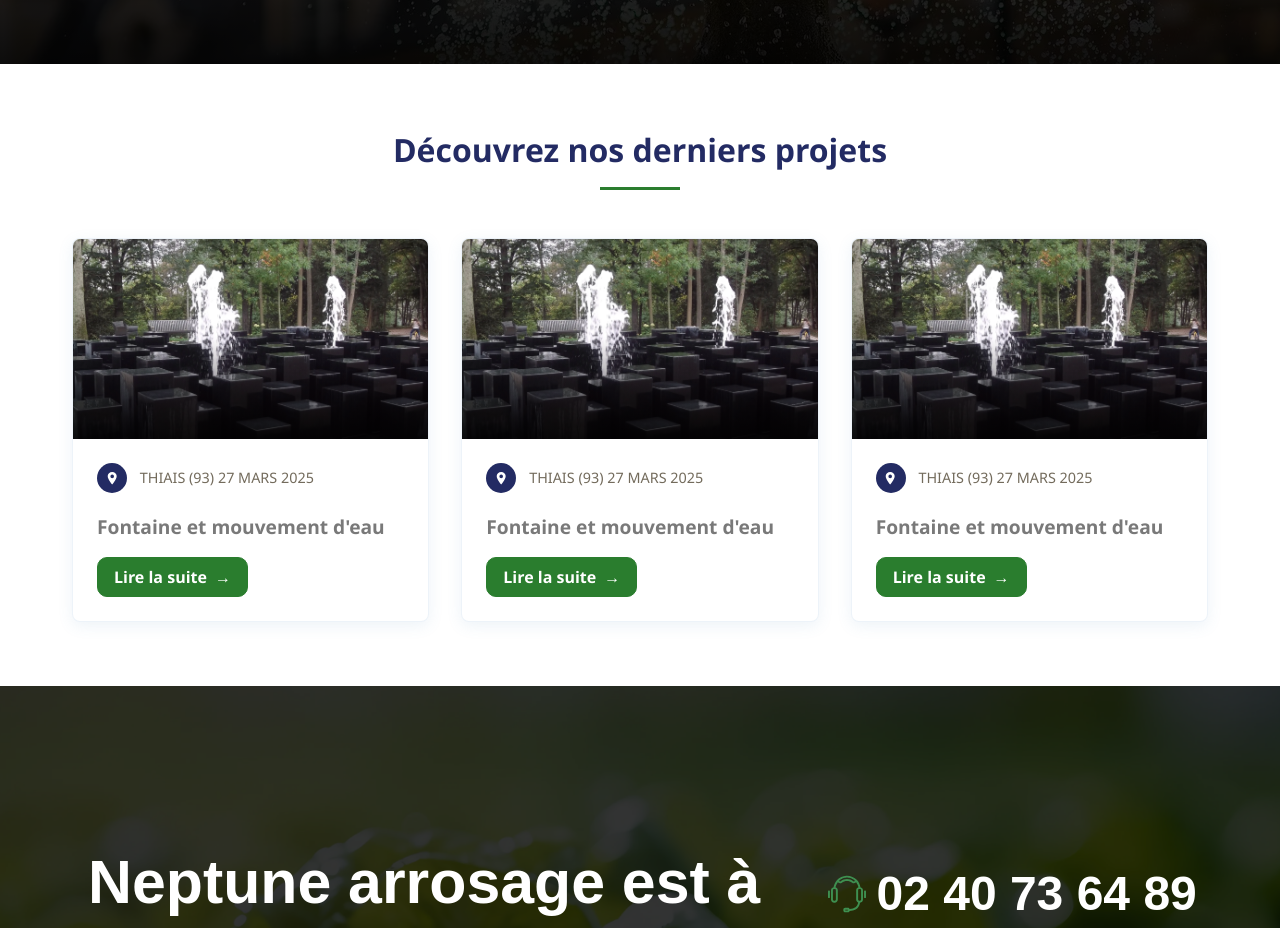
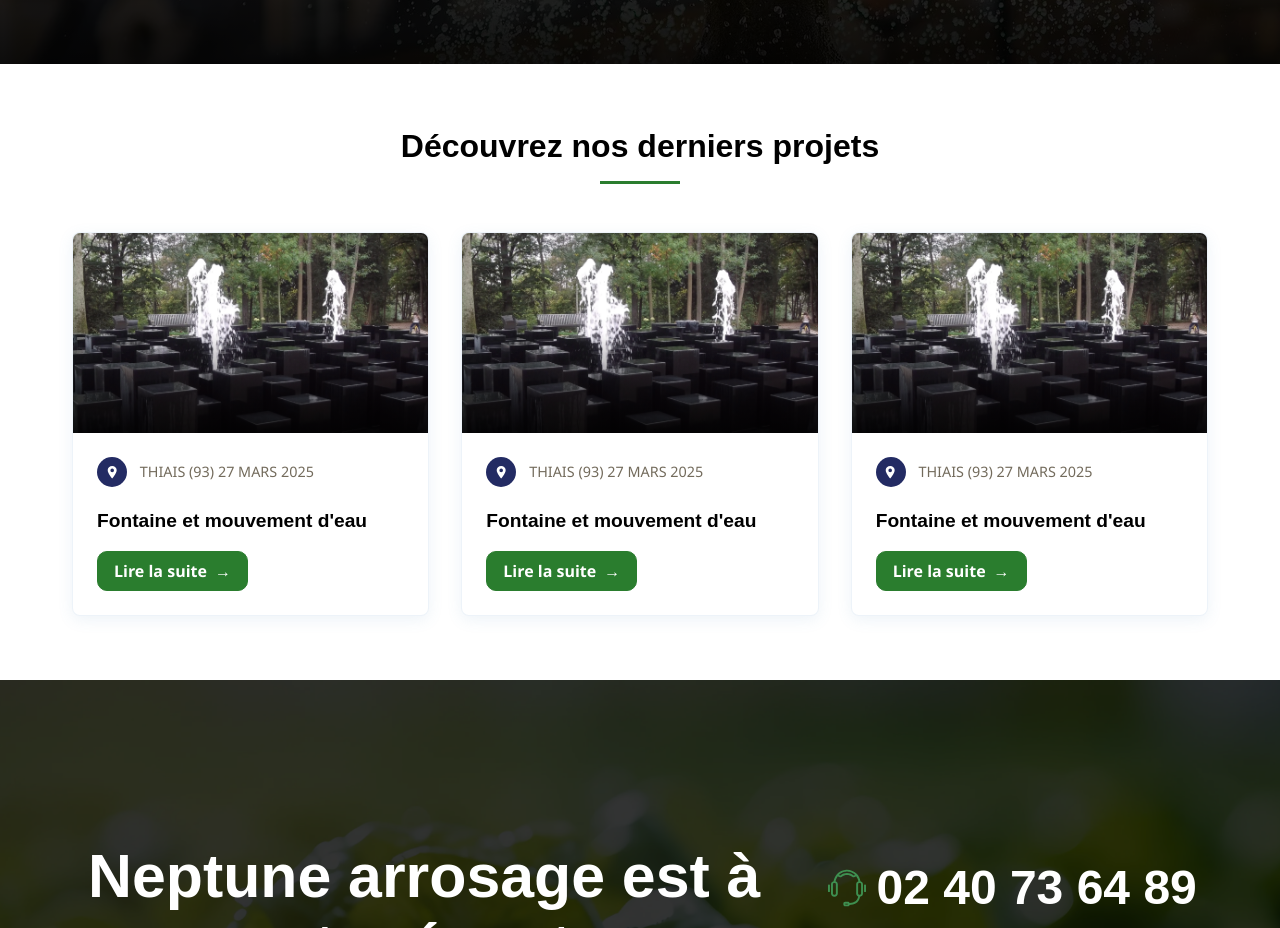
Before and after one commit to Jordan-celton/Neptune-Arrosage, a React (Vite) app in the folder mon-projet/: page /services in a window 1280 px wide. Shown: the part 1760-2688 px from the top of the page. Built offline with nearby package versions, Linux system fonts and the light colour scheme.

Commit message:
feat: Ajout de la police secondaire et ajustement des couleurs dans plusieurs fichiers CSS

```diff
--- a/mon-projet/src/styles/NeptunePage/Breadcrumb.css
+++ b/mon-projet/src/styles/NeptunePage/Breadcrumb.css
@@ -9,6 +9,7 @@
     padding: 3rem 2rem;
     color: var(--light-bg);
     text-align: center;
+    font-family: var(--font-secondary);
 }
 
 .services-header h1 {
--- a/mon-projet/src/styles/NeptunePage/EngagementSection.css
+++ b/mon-projet/src/styles/NeptunePage/EngagementSection.css
@@ -8,12 +8,10 @@
 }
 
 .engagement-container {
-    max-width: 1200px;
     margin: 0 auto;
     display: grid;
     grid-template-columns: 1fr 1fr;
     align-items: center;
-    padding: 0 2rem;
     position: relative;
     z-index: 1;
 }
@@ -61,33 +59,33 @@ background-color: var(--light-alt, #f9f9f9);
 }
 
 .engagement-title {
-    font-size: 1.5rem;
-    font-weight: 500;
+    font-size: 1.3rem;
+    font-weight: bold;
     color: var(--secondary);
-    /* Utilisation de la couleur secondaire définie dans index.css */
+    font-family: var(--font-secondary);
     margin: 0;
 }
 
 .engagement-subtitle {
-    font-size: 2.2rem;
+    font-size: 3rem;
     font-weight: bold;
     color: var(--text-color);
-    /* Utilisation de la couleur du texte de l'index.css */
-    margin-bottom: 2rem;
+    margin: 1rem 0;
     position: relative;
     padding-bottom: 0.5rem;
     line-height: 1.2;
+    font-family: var(--font-secondary);
 }
 
 .engagement-subtitle span {
     color: var(--secondary);
-    /* Utilisation de la couleur secondaire pour le texte mis en surbrillance */
 }
 
 .engagement-text {
     color: var(--dark-text);
     line-height: 1.7;
     font-size: 1.1rem;
+    font-family: var(--font-secondary);
 }
 
 .engagement-card-list {
@@ -185,12 +183,13 @@ background-color: var(--light-alt, #f9f9f9);
     flex-direction: column;
     justify-content: center;
     margin: 10px;
+    font-family: var(--font-secondary);
 }
 
 .engagement-card-content p {
     color: var(--text-color);
     margin: 0;
-    font-size: 1rem;
+    font-size: 1.5rem;
     font-weight: bold;
     line-height: 1.5;
 }
--- a/mon-projet/src/styles/NeptunePage/HeroNeptune.css
+++ b/mon-projet/src/styles/NeptunePage/HeroNeptune.css
@@ -84,21 +84,22 @@
     margin: 0;
     color: var(--secondary);
     letter-spacing: 0.3px;
+    font-family: var(--font-secondary);
 }
 
 /* Titre principal */
 .heroNeptune-service {
-    font-size: 2.8rem;
+    font-size: 3.8rem;
     font-weight: 700;
     margin: 0 0 2.5rem 0;
     line-height: 1.2;
     color: var(--text-color);
     position: relative;
+    font-family: var(--font-secondary);
 }
 
 .heroNeptune-service span {
     display: block;
-    margin-top: 0.8rem;
     color: var(--secondary);
     font-weight: 700;
 }
@@ -113,6 +114,7 @@
     line-height: 1.7;
     color: var(--dark-text);
     margin: 0 0 1.5rem 0;
+    font-family: var(--font-secondary);
 }
 
 /* Boutons - Utilisation des styles du index.css */
--- a/mon-projet/src/styles/RealisationPage/ProjectRealisation.css
+++ b/mon-projet/src/styles/RealisationPage/ProjectRealisation.css
@@ -18,10 +18,12 @@
 .gallery-title {
     text-align: center;
     font-size: clamp(1.5rem, 4vw, 2rem);
-    color: var(--primary);
+    color: var(--text-color);
     /* Bleu Neptune */
     margin-bottom: 3rem;
+    font-weight: 700;
     position: relative;
+    font-family: var(--font-secondary);
 }
 
 .gallery-title::after {
@@ -127,8 +129,9 @@
 .project-title {
     font-size: 1.2rem;
     margin: 0.5rem 0 1rem;
-    color: var(--dark-text);
+    color: var(--text-color);
     line-height: 1.4;
+    font-family: var(--font-secondary);
     flex-grow: 1;
 }
 
--- a/mon-projet/src/styles/ServicesPage/ProjectGallery.css
+++ b/mon-projet/src/styles/ServicesPage/ProjectGallery.css
@@ -14,7 +14,7 @@
 .gallery-title {
     text-align: center;
     font-size: clamp(1.5rem, 4vw, 2rem);
-    color: var(--primary);
+    color: var(--text-color);
     margin-bottom: 3rem;
     position: relative;
 }
@@ -110,9 +110,10 @@
 .project-title {
     font-size: 1.2rem;
     margin: 0.5rem 0 1rem;
-    color: var(--dark-text);
+    color: var(--text-color);
     line-height: 1.4;
     flex-grow: 1;
+    font-family: var(--font-secondary);
 }
 
 .project-link {
```
